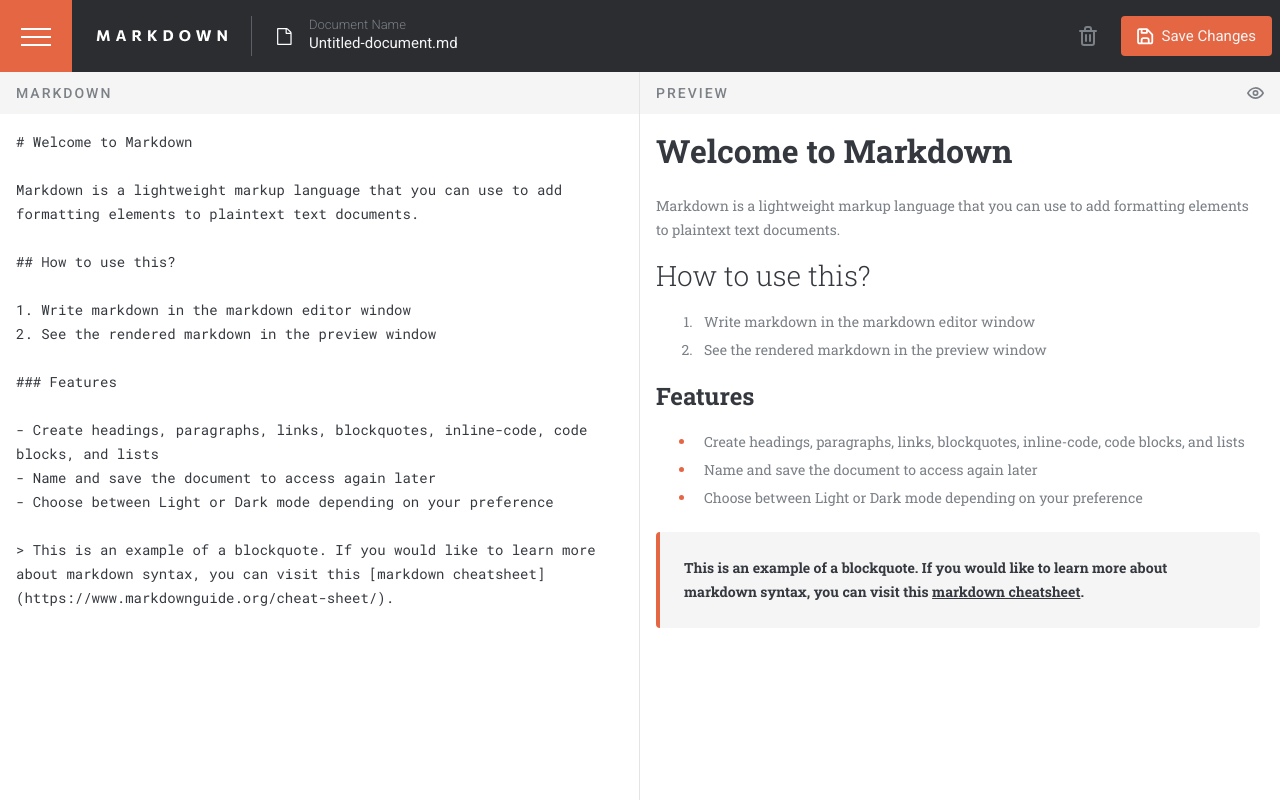
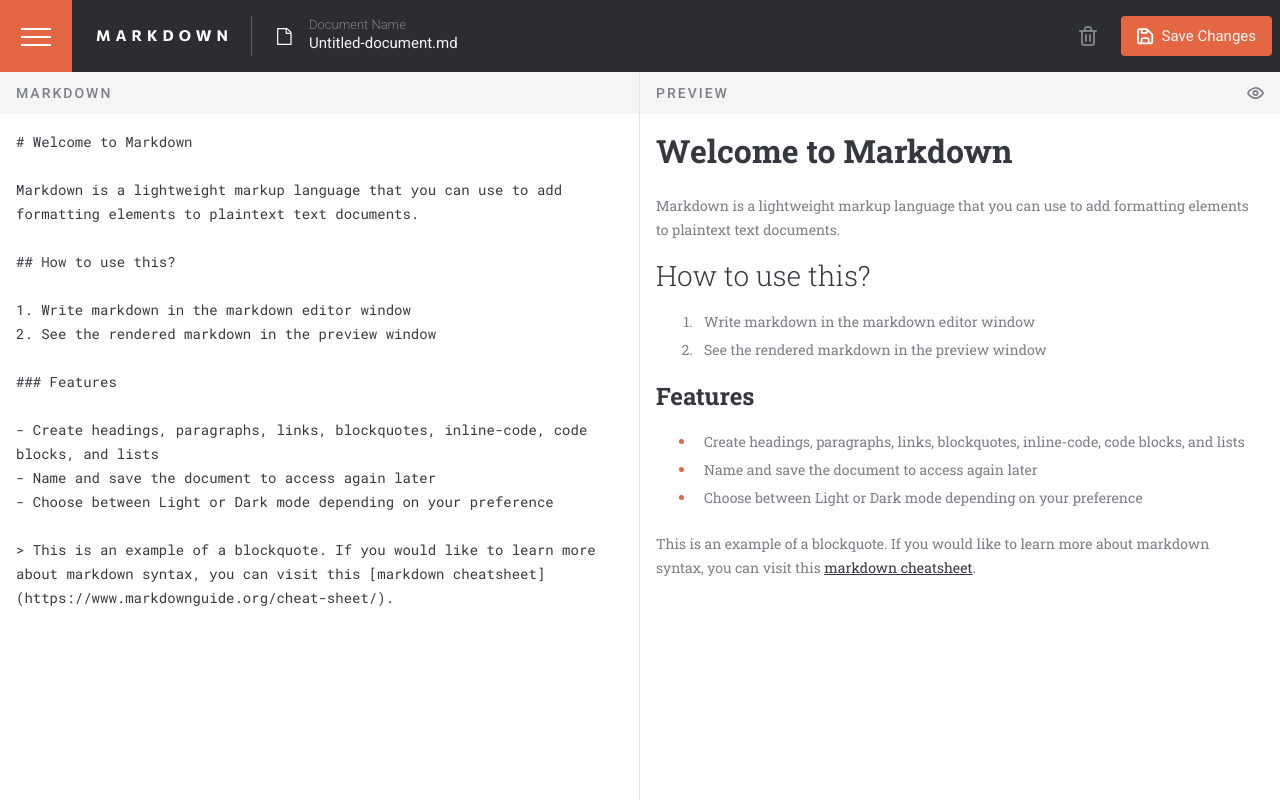
Before and after one commit to Furxx2000/In-browser-markdown-editor, a React (Vite) app: page / in a window 1280 px wide. Built offline with nearby package versions, Linux system fonts and the light colour scheme.

Commit message:
Remove block-quote class name, using blockquote element as selector

```diff
--- a/src/assets/App.scss
+++ b/src/assets/App.scss
@@ -85,7 +85,7 @@ body.dark-mode {
     color: var(--clr-white-1);
   }
 
-  .block-quote {
+  blockquote {
     color: var(--clr-white-1);
     background-color: var(--clr-dark-3);
   }
@@ -201,6 +201,10 @@ pre {
 code {
   color: var(--clr-dark-4);
   font-family: var(--ff-roboto-mono);
+}
+
+blockquote {
+  margin: 0;
 }
 
 @media (prefers-reduced-motion: reduce) {
--- a/src/scss/Preview.scss
+++ b/src/scss/Preview.scss
@@ -35,7 +35,7 @@
       }
     }
 
-    .block-quote {
+    blockquote {
       color: var(--clr-dark-4);
       padding: 1.5rem;
       border-left: 4px solid var(--clr-orange-1);
```
